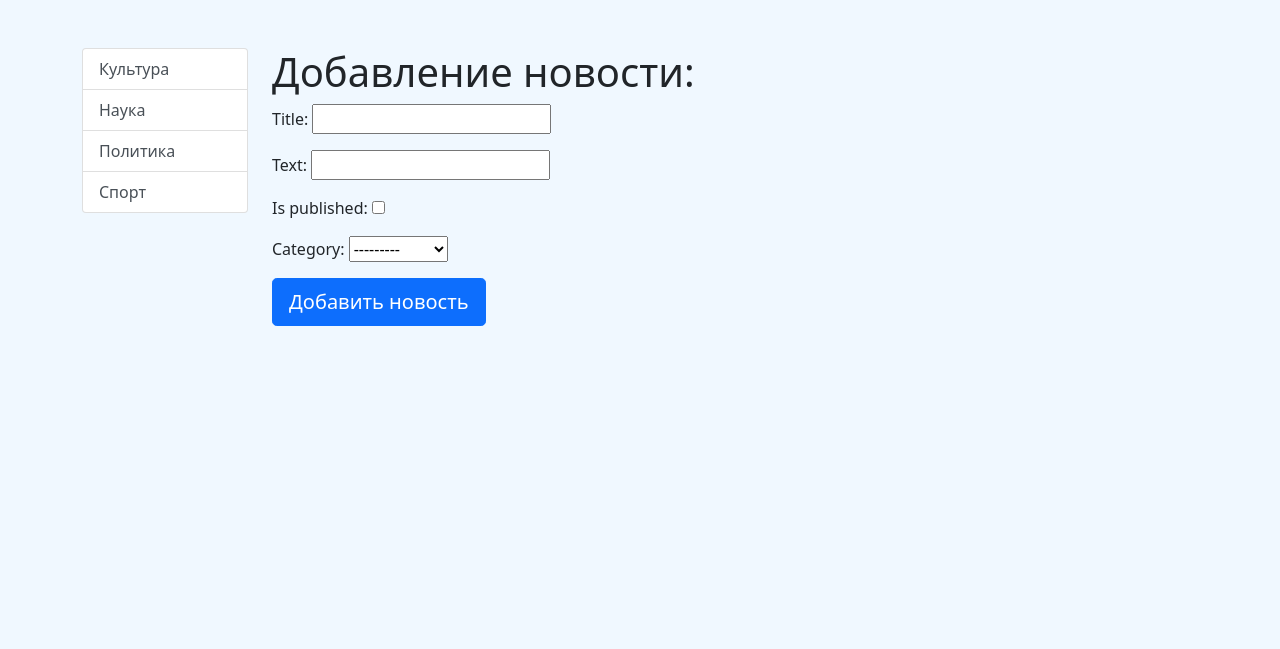
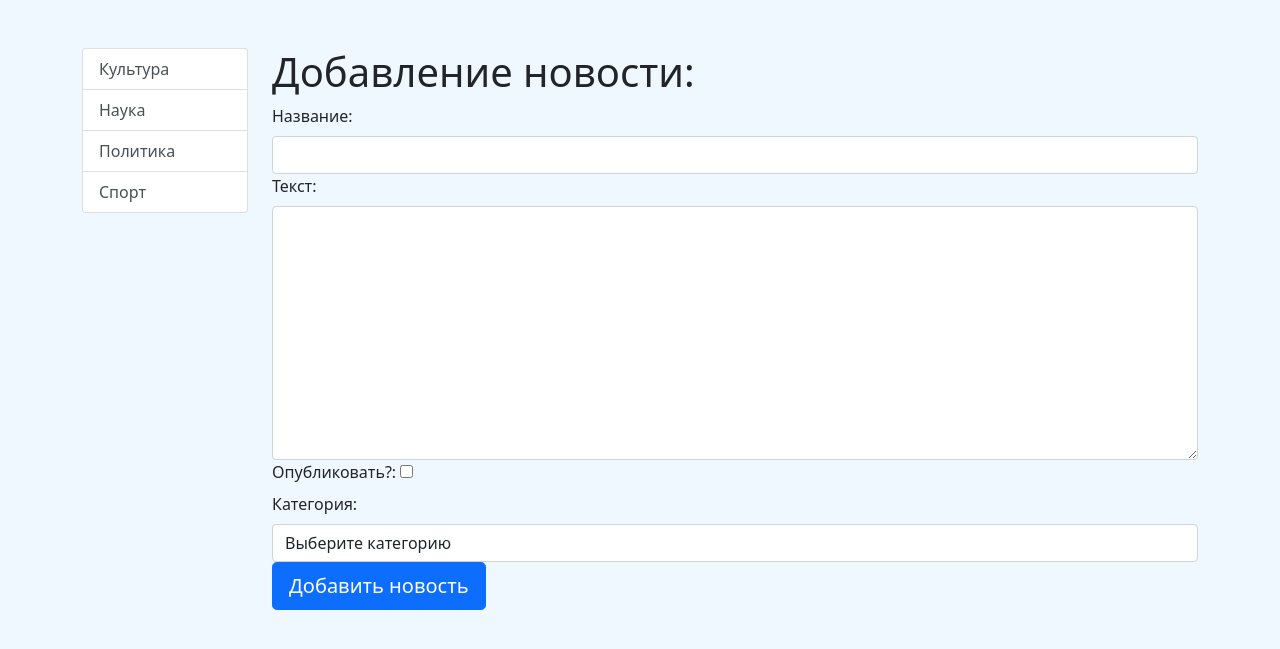
Before and after one commit to Ruscore-Main/First-django-project, a Django app: page /news/add/ in a window 1280 px wide. Shown: the part 56-705 px from the top of the page. Run offline with Django 3.2, Linux system fonts and the light colour scheme; data comes from the database, SQL or seed files in the repository; both versions use the stored data as it was after the commit; some libraries are stand-ins or nearby versions.

Commit message:
Form updated

```diff
--- a/news/forms.py
+++ b/news/forms.py
@@ -2,7 +2,9 @@ from django import forms
 from .models import Categories
 
 class NewsForm(forms.Form):
-    title = forms.CharField(max_length=150)
-    text = forms.CharField()
-    is_published = forms.BooleanField()
-    category = forms.ModelChoiceField(queryset=Categories.objects.all())
+    title = forms.CharField(max_length=150, label='Название:', widget=forms.TextInput(attrs={'class': 'form-control'}))
+    content = forms.CharField(label='Текст:', required=False,  widget=forms.Textarea(attrs={'class': 'form-control'}))
+    #initial - начальное значение, required - обязательное ли поле
+    is_published = forms.BooleanField(label='Опубликовать?:', initial=False, required=False)
+    # empty_label - нач знач выпадающего списка, по умолчанию -------
+    category = forms.ModelChoiceField(empty_label='Выберите категорию', queryset=Categories.objects.all(), label='Категория:', required=False, widget=forms.Select(attrs={'class': 'form-control'}))
--- a/news/templates/news/add_news.html
+++ b/news/templates/news/add_news.html
@@ -9,7 +9,21 @@
 <h1>Добавление новости:</h1>
 <form action="{% url 'add_news' %}" method='post'>
     {% csrf_token %}
+    {% comment %} {{ form.non_field.errors }} {% endcomment %}
+    {% for field in form %}
+    <div class="form-group">
+        <label for="{{ field.id_for_label }}" class="form-label">{{field.label}}</label>
+        {{ field }}
+        <div class="invalid-feedback">
+            {{ field.errors }}
+        </div>
+    </div>
+    {% endfor %}
+
+    <button type='submit' class='btn btn-primary btn-block btn-lg'>Добавить новость</button>
+    {% comment %}
     {{ form.as_p }}
     <button type='submit' class='btn btn-primary btn-block btn-lg'>Добавить новость</button>
+    {% endcomment %}
 </form>
 {% endblock %}
--- a/news/views.py
+++ b/news/views.py
@@ -1,8 +1,8 @@
-from django.shortcuts import render, get_object_or_404
+from django.shortcuts import render, get_object_or_404, redirect
 from django.http import HttpResponse
 from .models import News, Categories
 from .forms import NewsForm
-
+from django.urls import reverse_lazy
 def index(request):
     news = News.objects.all()
     return render(request, 'news/index.html', {'news': news, 'title': 'Список новостей'})
@@ -20,7 +20,11 @@ def view_news(request, news_id):
 
 def add_news(request):
     if request.method == 'POST':
-        pass
+        form = NewsForm(request.POST)
+        if form.is_valid():
+            print(form.cleaned_data)
+            news = News.objects.create(**form.cleaned_data)
+            return redirect(news.get_absolute_url())
     else:
         form = NewsForm()
     return render(request, 'news/add_news.html', {'form': form})
```
Also changed, not shown: db.sqlite3.
